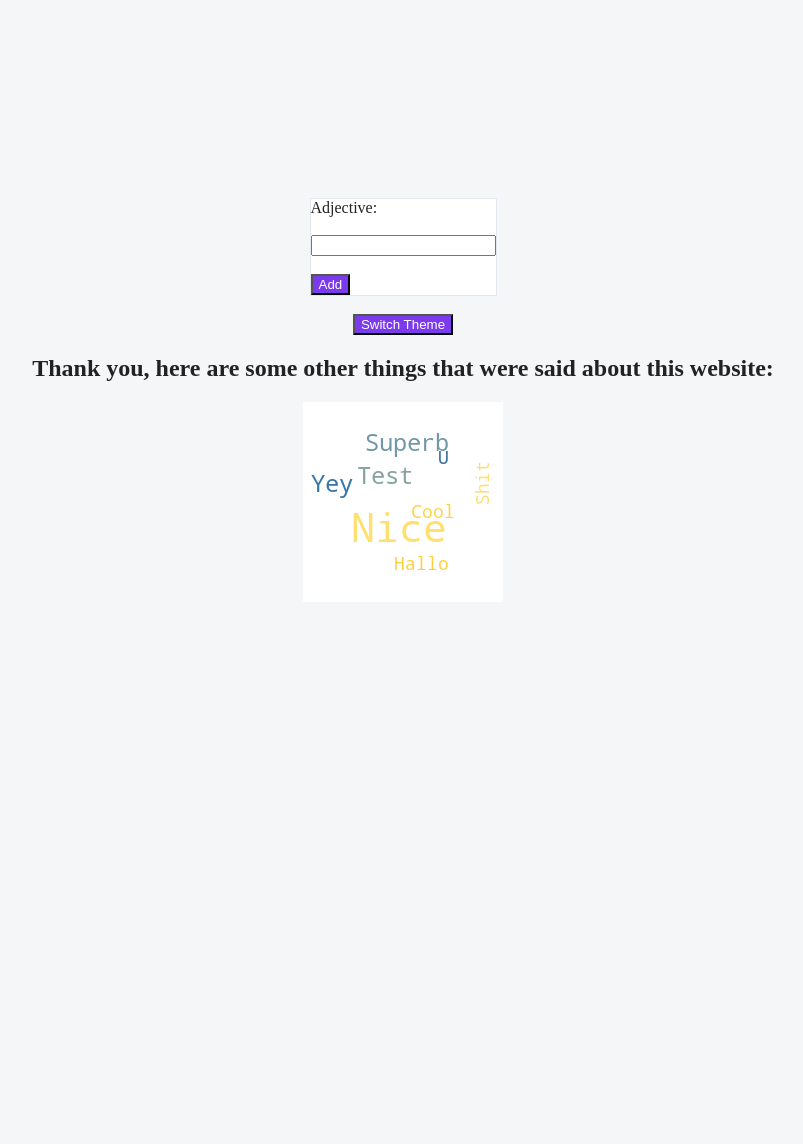
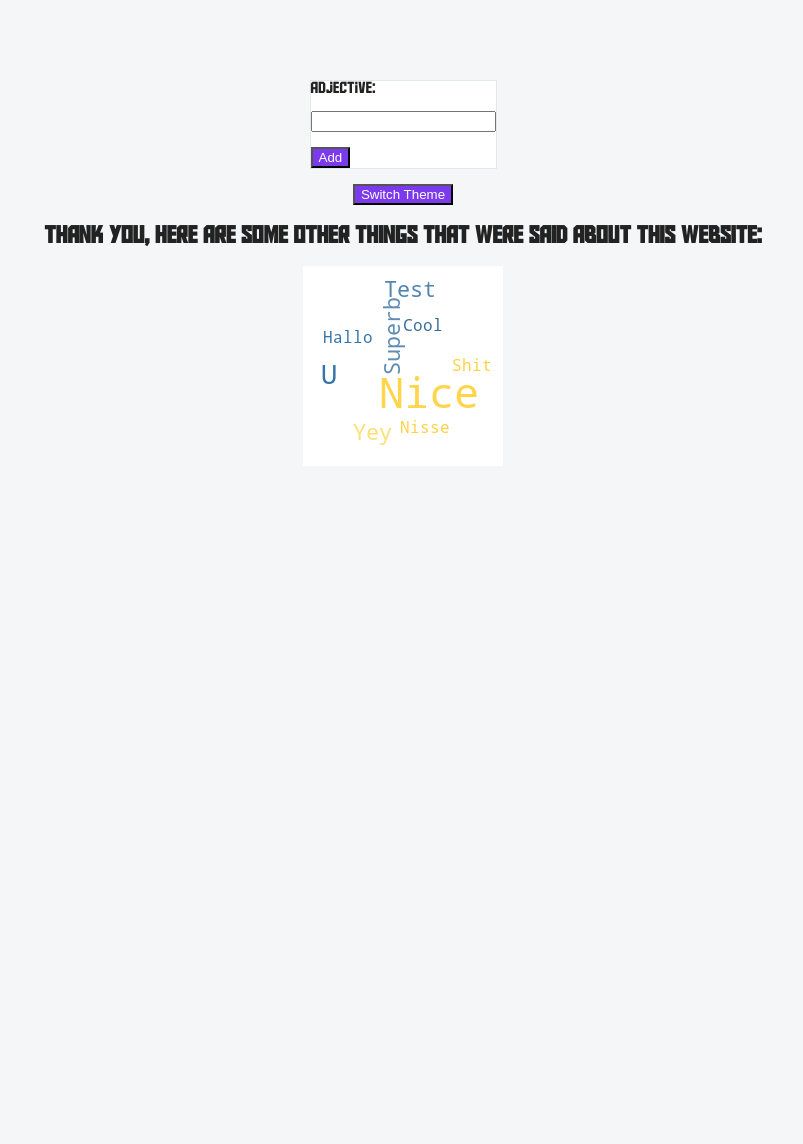
Before and after one commit to MathiasBenoni/mariadb-website, a Flask app: page / in a window 1280 px wide. Shown: the whole page, without its empty margins (237-1040 px from the left). Before the commit the page ends 570 px from the top, so only its background shows below. Run offline with Flask 3, Linux system fonts and the light colour scheme; data that the repository does not hold is empty.

Commit message:
Added font

```diff
--- a/static/darkmode.css
+++ b/static/darkmode.css
@@ -27,3 +27,7 @@ button {
 button:hover {
   background-color: var(--primary-hover);
 }
+
+.main_card {
+    background-color: var(--surface);
+}
--- a/static/style.css
+++ b/static/style.css
@@ -6,3 +6,31 @@ body {
     min-height: 100vh;
     margin: 0;
 }
+
+@font-face {
+    font-family: "Aldo";
+    src: url("/static/fonts/AldotheApache.ttf") format("truetype");
+
+}
+
+.main_card {
+    padding: 20px;
+    width: 80vw;
+    min-height: 80vw;
+    margin-top: 40px;
+    margin-bottom: 40px;
+    border-radius: 20px;
+
+}
+
+.margin_container {
+    padding-top: 20px;
+    display: flex;
+    flex-direction: column;
+    align-items: center;
+    font-family: "Aldo";
+}
+
+.text {
+    font-family: "Aldo";
+}
--- a/templates/index.html
+++ b/templates/index.html
@@ -14,7 +14,9 @@
 </head>
 
 <body>
+  <div class="main_card">
 
+    <div class="margin_container">
       <form action="/" method="post">
           <label for="adjective" class="text">Adjective:</label>
           <br>
@@ -36,5 +38,7 @@
 
       <script src="{{ url_for('static', filename='script.js') }}"></script>
 
+      </div>
+    </div>
 </body>
 </html>
```
Also changed, not shown: images/bluetooth.png (added), images/github.png (added), images/image.png (added), images/rasberry.png (added), static/fonts/AldotheApache.ttf (added), static/images/cloud_dark.png, static/images/cloud_light.png, 1 other file. Lines whose indentation alone changed are shown as unchanged.
